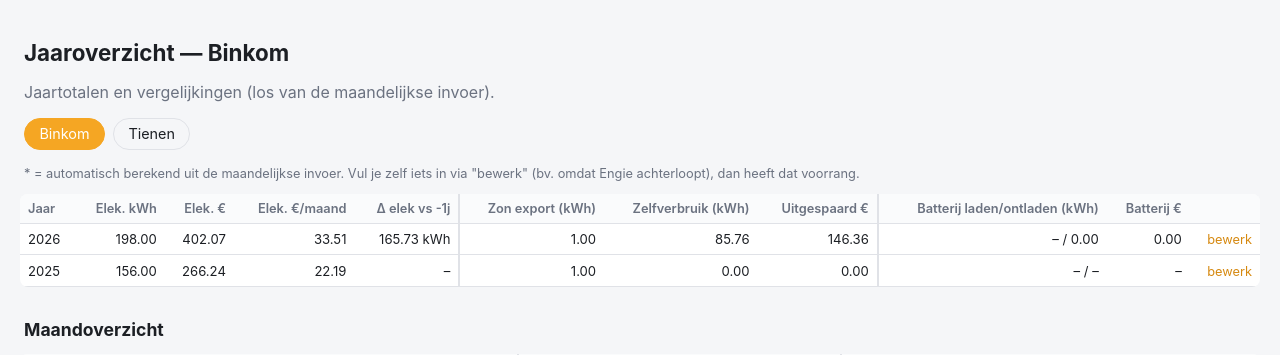
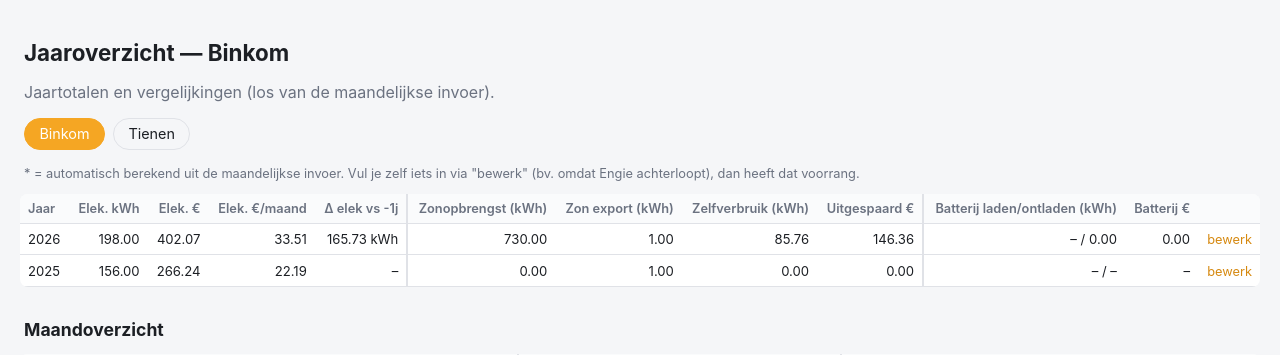
Before and after one commit to rbruyn1/verbruiken, a Flask app: page /jaaroverzicht in a window 1280 px wide. Shown: the part 44-399 px from the top of the page. Run offline with Flask 3, Linux system fonts and the light colour scheme; data comes from the database, SQL or seed files in the repository.

Commit message:
0.2.22: totale zonopbrengst per jaar in jaaroverzicht

```diff
--- a/verbruik_addon/app/main.py
+++ b/verbruik_addon/app/main.py
@@ -363,6 +363,8 @@ def jaaroverzicht():
         rec["zelfverbruik_kwh_berekend"] = (
             zon_j - (export_j or 0) if zon_j is not None else None
         )
+        # Totale zonopbrengst van het jaar (som van de maanden); puur informatief.
+        rec["zonopbrengst_kwh_berekend"] = zon_j
 
         n_maanden = maand_counts.get(jaar)
         rec["gem_maand_elektriciteit"] = jaaroverzicht_gem_per_maand(
--- a/verbruik_addon/app/templates/jaaroverzicht.html
+++ b/verbruik_addon/app/templates/jaaroverzicht.html
@@ -23,7 +23,8 @@
             <th>Elek. €</th>
             <th>Elek. €/maand</th>
             <th>Δ elek vs -1j</th>
-            <th class="grp">Zon export (kWh)</th>
+            <th class="grp">Zonopbrengst (kWh)</th>
+            <th>Zon export (kWh)</th>
             <th>Zelfverbruik (kWh)</th>
             <th>Uitgespaard €</th>
             <th class="grp">Batterij laden/ontladen (kWh)</th>
@@ -55,7 +56,8 @@
                 {{ "%.2f kWh"|format(r.verschil_elektriciteit_vorig_jaar_kwh) if r.verschil_elektriciteit_vorig_jaar_kwh is not none else "–" }}
                 {% if r._verschil_elektriciteit_vorig_jaar_kwh_berekend %}<span class="muted" title="Automatisch berekend uit de maandelijkse invoer">*</span>{% endif %}
             </td>
-            <td class="grp">
+            <td class="grp">{{ "%.2f"|format(r.zonopbrengst_kwh_berekend) if r.zonopbrengst_kwh_berekend is not none else "–" }}</td>
+            <td>
                 {{ "%.2f"|format(r.opladen_zon_kwh) if r.opladen_zon_kwh is not none else "–" }}
                 {% if r._opladen_zon_kwh_berekend %}<span class="muted" title="Automatisch berekend uit de maandelijkse invoer">*</span>{% endif %}
             </td>
--- a/verbruik_addon/config.yaml
+++ b/verbruik_addon/config.yaml
@@ -1,5 +1,5 @@
 name: "Verbruik Tienen/Binkom"
-version: "0.2.21"
+version: "0.2.22"
 slug: "verbruik_addon"
 description: "Maandelijkse en jaarlijkse energie/water/gas-registratie voor Tienen en Binkom"
 arch:
```
Also changed, not shown: verbruik_addon/CHANGELOG.md.
